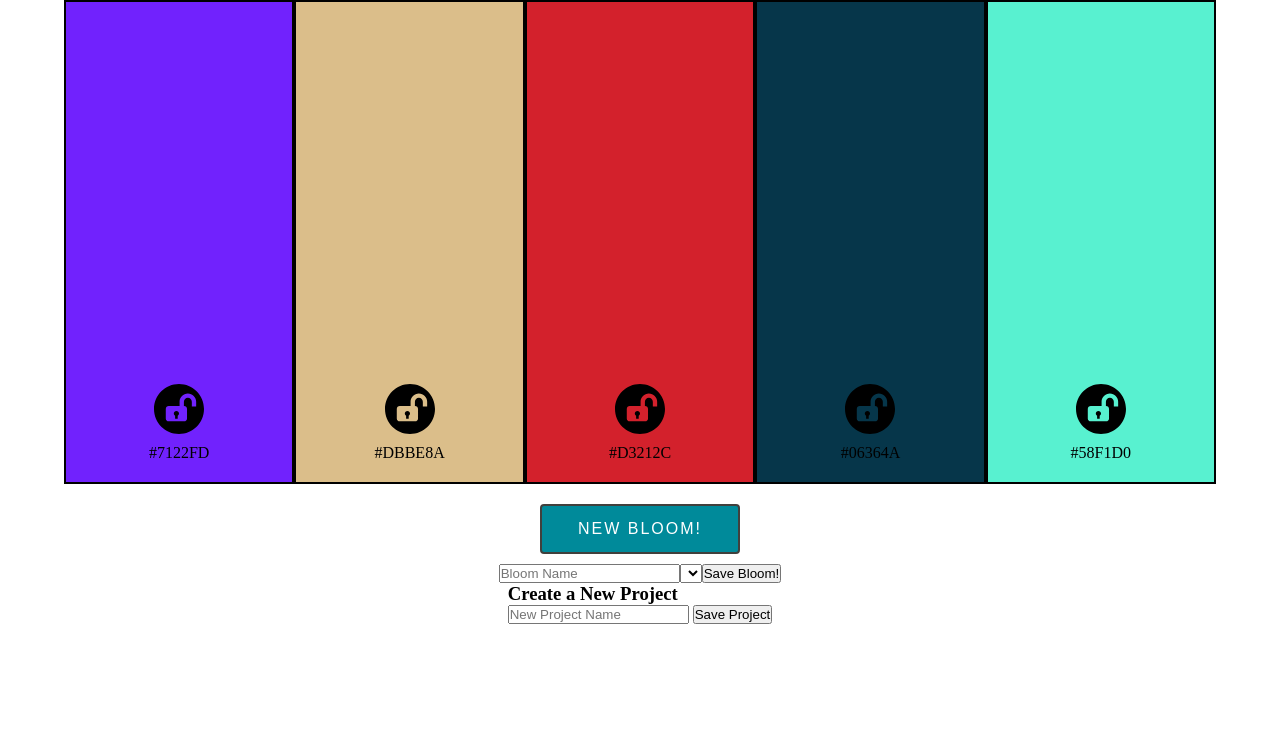
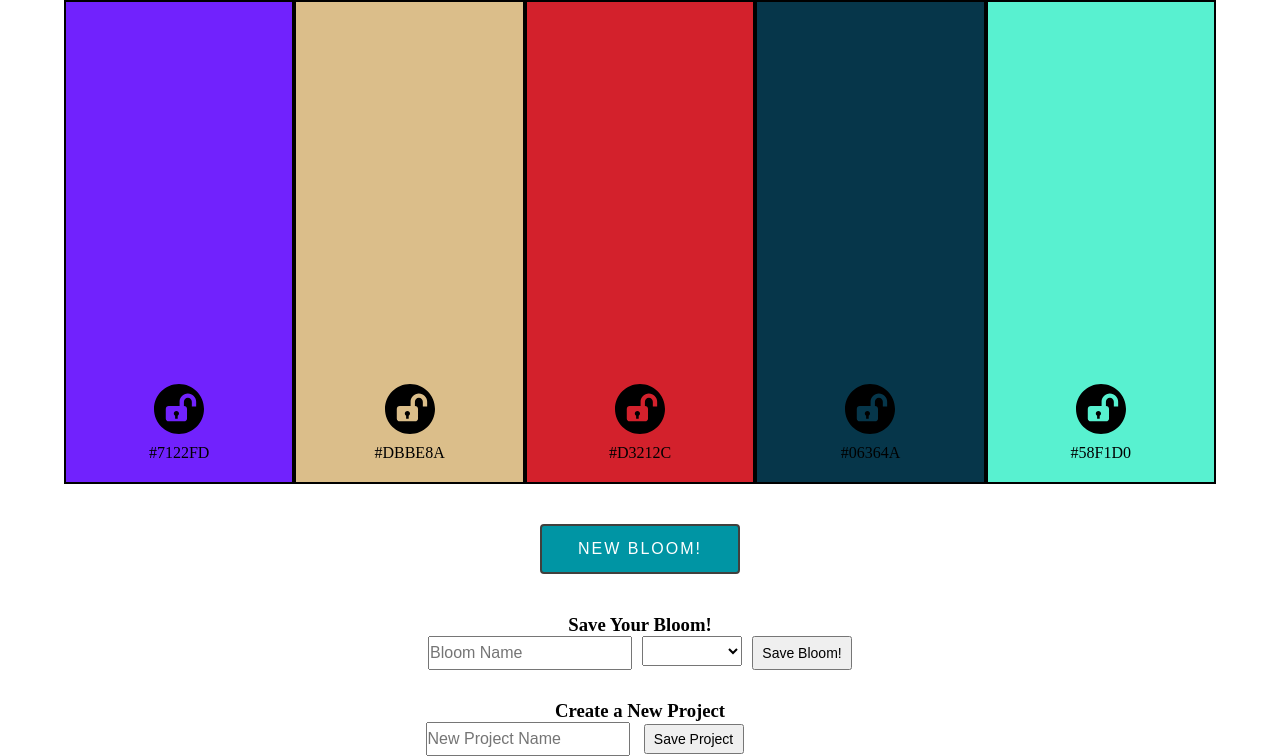
Before and after one commit to robbiegreiner/palette-picker, a website: page public/index.html in a window 1280 px wide. Shown: the part 140-896 px from the top of the page. Before the commit the page ends 800 px from the top, so only its background shows below. Drawn offline with nearby package versions, Linux system fonts and the light colour scheme; no server answers.

Commit message:
formatted save area and fixed click on lower palette

```diff
--- a/public/css/styles.css
+++ b/public/css/styles.css
@@ -52,10 +52,9 @@ header {
 .new-button {
   width: 200px;
   height: 50px;
-  margin-top: 30px;
   cursor: pointer;
-  margin: 20px 0px 10px 0px;
-  background-color: #008A9A;
+  margin: 40px 0px 40px 0px;
+  background-color: #0095A4;
   color: white;
   text-align: center;
   white-space: nowrap;
@@ -72,6 +71,40 @@ header {
 
 .save-container {
   display: flex;
+  margin-bottom: 30px;
+}
+
+.name-input, .project-input {
+  width: 200px;
+  height: 30px;
+  font-size: 16px;
+}
+
+.name-input {
+  margin-right: 10px;
+}
+
+.drop-down {
+  height: 30px;
+  width: 100px;
+  margin-right: 10px;
+  font-size: 14px;
+}
+
+.save-button {
+  width: 100px;
+  font-size: 14px;
+}
+
+.project-input {
+  margin-right: 10px;
+}
+
+.save-project {
+  margin-right: 111px;
+  width: 100px;
+  height: 30px;
+  font-size: 14px;
 }
 
 /*.new-button:hover {
--- a/public/index.html
+++ b/public/index.html
@@ -33,7 +33,9 @@
         <span class='hex-text' contenteditable="true" id='color5Hex'></span>
       </div>
     </section>
+
     <button class="new-button">NEW BLOOM!</button>
+    <h3>Save Your Bloom!</h3>
     <div class="save-container">
       <input class="name-input" type="text" placeholder="Bloom Name">
       <form class="" action="" method="">
@@ -43,11 +45,12 @@
       </form>
       <button class="save-button">Save Bloom!</button>
     </div>
+    <h3>Create a New Project</h3>
     <div class='create-project'>
-      <h3>Create a New Project</h3>
       <input class="project-input" type="text" placeholder="New Project Name">
       <button class="save-project">Save Project</button>
     </div>
+
     <section class="projects-container">
     </section>
     <script src="./js/scripts.js" charset="utf-8"></script>
--- a/public/js/scripts.js
+++ b/public/js/scripts.js
@@ -169,11 +169,6 @@ const deletePalette = (event) => {
   $(event.target).closest('.full-palette').remove();
 };
 
-
-
-
-
-
 // event listeners
 $(document).ready(setPalette);
 $(document).ready(getProjects);
@@ -183,4 +178,4 @@ $('.new-button').on('click', setPalette);
 $('.save-button').on('click', savePalette);
 $('.save-project').on('click', saveProject);
 $('.projects-container').on('click', '.delete-palette', (event) => deletePalette(event));
-$('.projects-container').on('click', '.full-palette', (event) => showSavedPaletteAbove(event));
+$('.projects-container').on('click', '.small-color', (event) => showSavedPaletteAbove(event));
```
